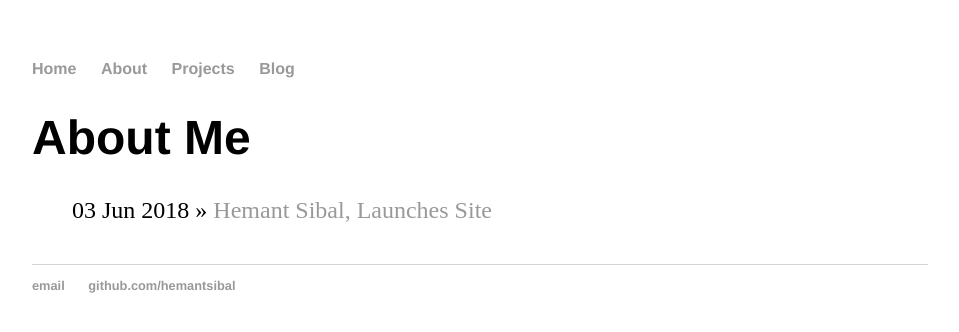
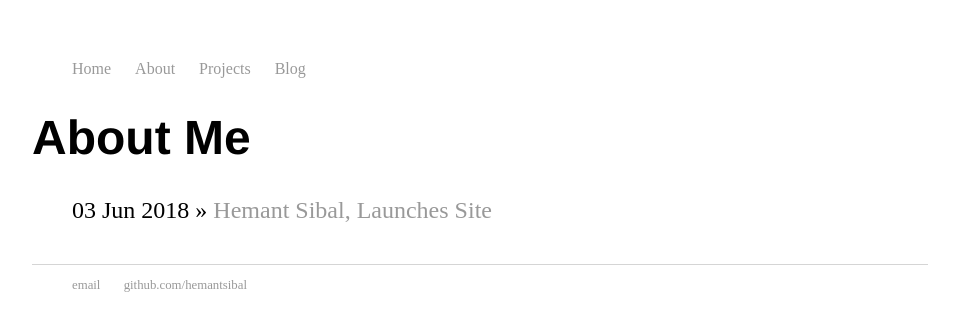
Before and after one commit to hemantsibal/hemantsibal.github.io, a Jekyll site: the page built from about/index.html, in a window 1280 px wide. Shown: the top 332 px of the page, without its empty margins (160-1119 px from the left). Built offline with Jekyll 4.4.1, drawn with Linux system fonts in a browser that asks for light colours.

Commit message:
Update main.css
lato font css

```diff
--- a/css/main.css
+++ b/css/main.css
@@ -3,10 +3,15 @@
     width: 70%;
 }
 nav ul, footer ul {
-    font-family:'Helvetica', 'Arial', 'Sans-Serif';
-    padding: 0px;
-    list-style: none;
-    font-weight: bold;
+
+    .css-selector {
+  font-family: 'Lato', serif;
+  padding: 0px;
+  list-style: none;
+  font-weight: bold;
+}
+    /* font-family:'Helvetica', 'Arial', 'Sans-Serif'; */
+
 }
 nav ul li, footer ul li {
     display: inline;
```
